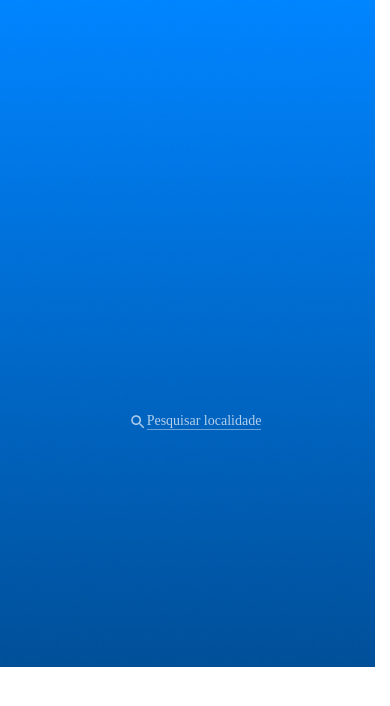
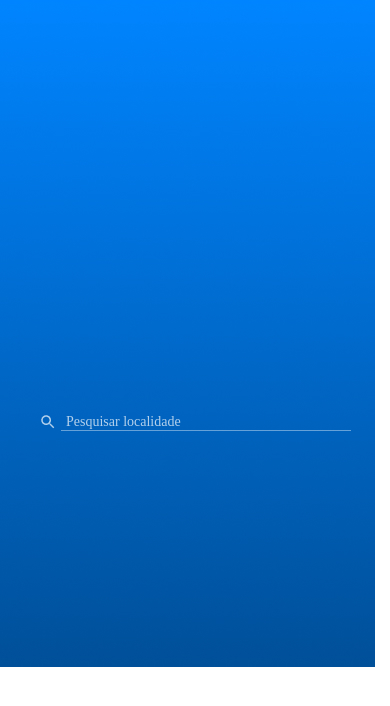
Before and after one commit to marcelocab200/Weather-FInder, a React Native app: screen / in a window 390 px wide. Shown: the top 706 px of the page. Built offline with nearby package versions, Linux system fonts and the light colour scheme.

Commit message:
Work progress

```diff
--- a/App.tsx
+++ b/App.tsx
@@ -1,5 +1,5 @@
 import { StatusBar } from 'expo-status-bar';
-import { Image, ImageBackground, SafeAreaView, StyleSheet, Text, View } from 'react-native';
+import { Image, ImageBackground, SafeAreaView, StyleSheet, Text, TextInput, View } from 'react-native';
 
 import { useState, useEffect } from 'react';
 
@@ -51,8 +51,8 @@ export default function App() {
       <StatusBar style="auto" />
       <View style={styles.searchContainer}>
         <Image source={require("./assets/SearchIcon.png")}/>
-        <View>
-          <Text style={{fontFamily: "Cabin", color: "rgba(255, 255, 255, 0.7)"}}>Pesquisar localidade</Text>
+        <View style={{flex: 1, marginLeft: 4}}>
+          <TextInput style={{fontFamily: "Cabin", color: "rgba(255, 255, 255, 0.7)", width: "100%", marginLeft: 5}} placeholder={"Pesquisar localidade"} placeholderTextColor={"rgba(255, 255, 255, 0.7)"}/>
           <View style={{height: 1, backgroundColor: "rgba(255, 255, 255, 0.4)"}}></View>
         </View>
       </View>
@@ -69,6 +69,8 @@ const styles = StyleSheet.create({
     justifyContent: 'center',
   },
   searchContainer: {
-    flexDirection: "row"
+    flexDirection: "row",
+    alignItems: "center",
+    width: "80%"
   }
 });
```
